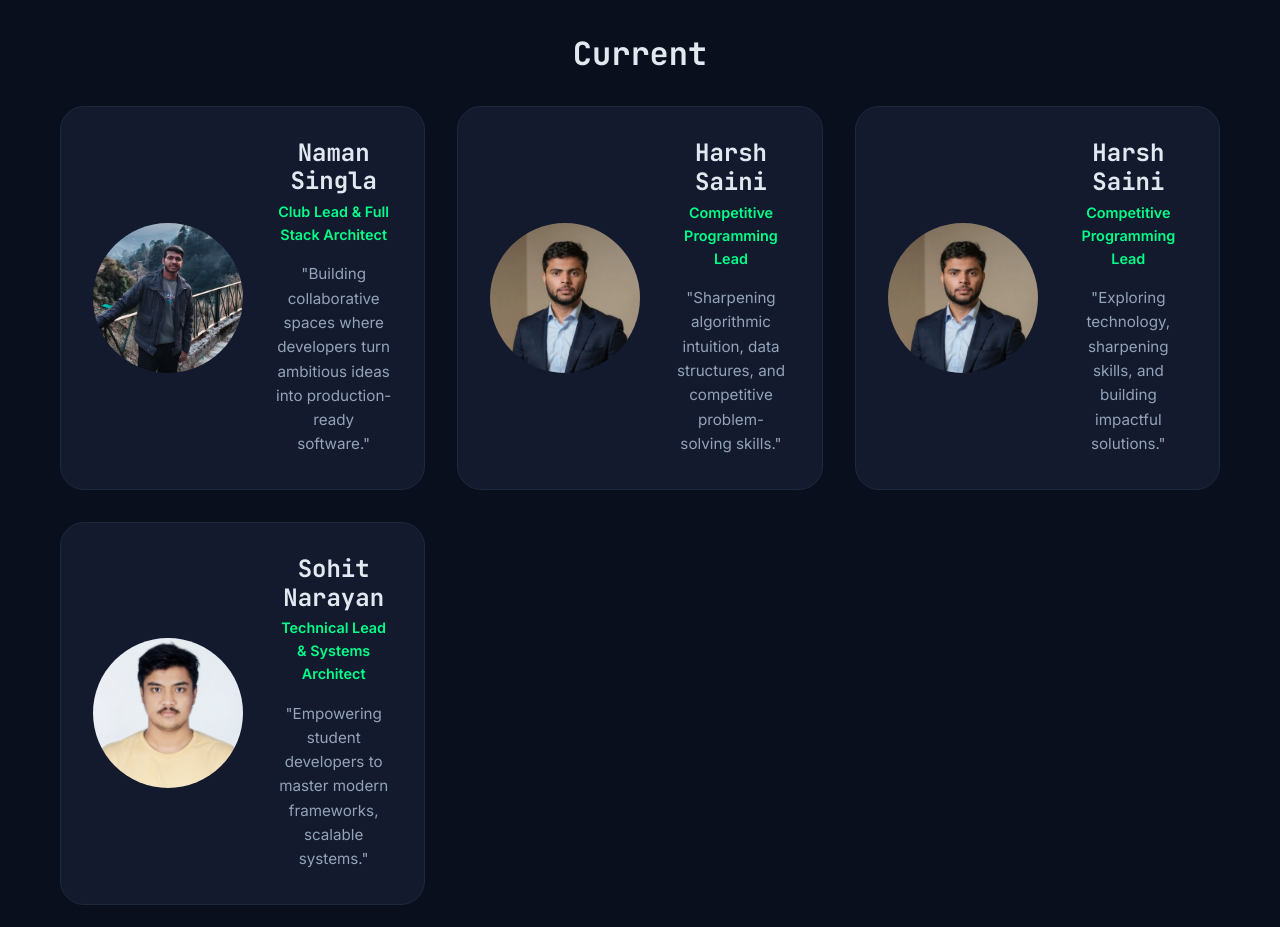
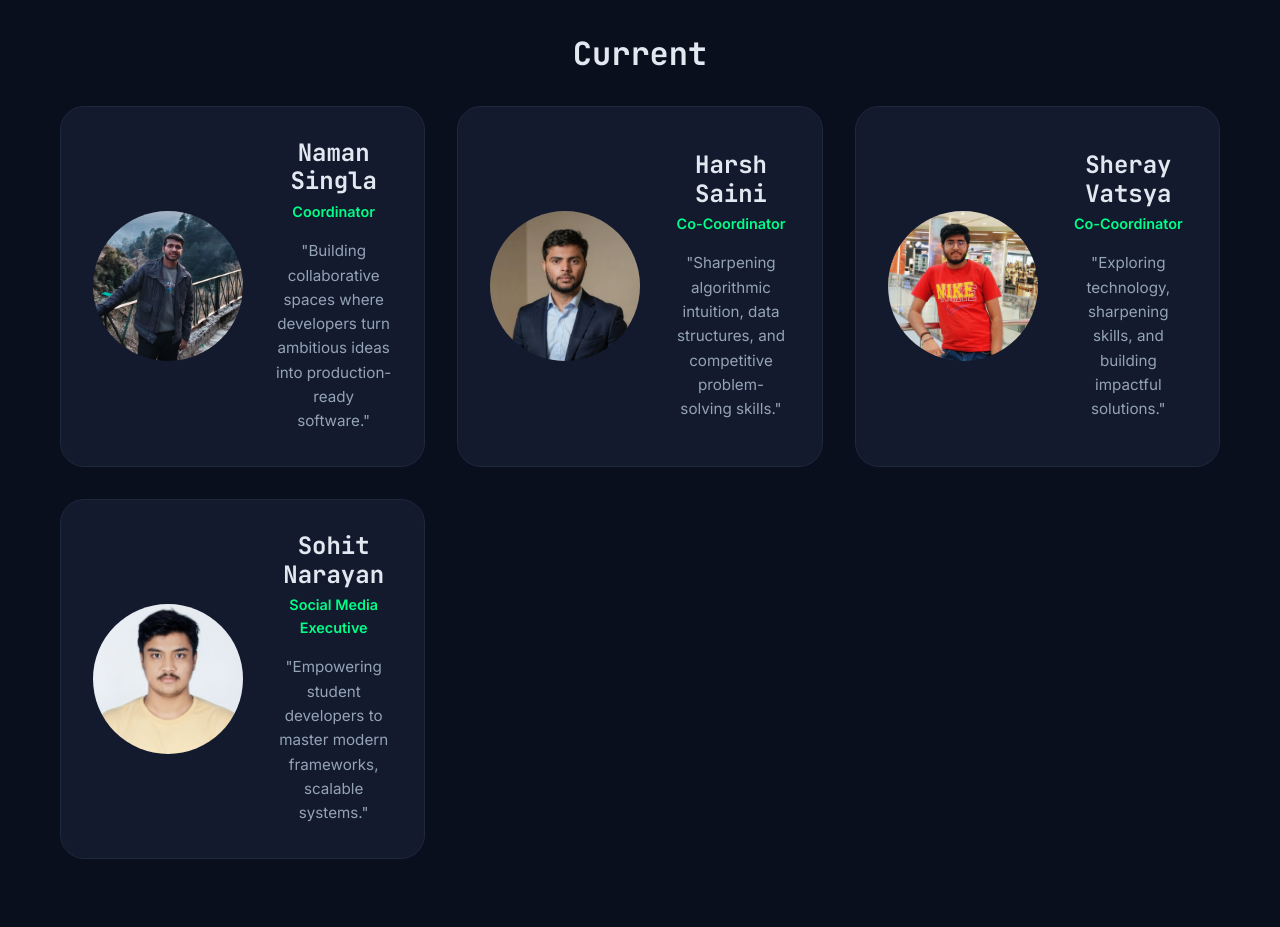
Before and after one commit to devnestnielit/devnest.ropar, a Next.js app: page /about in a window 1280 px wide. Shown: the part 2740-3667 px from the top of the page. Built offline with nearby package versions, Linux system fonts and the light colour scheme; no server answers.

Commit message:
Image fixed

```diff
--- a/app/about/page.tsx
+++ b/app/about/page.tsx
@@ -139,7 +139,7 @@ export default function AboutPage() {
             </div>
             <div style={{ flex: 1, textAlign: 'center' }}>
               <h3 style={{ fontSize: '1.5rem', color: 'var(--text-primary)', marginBottom: '4px' }}>Naman Singla</h3>
-              <p style={{ color: 'var(--accent)', fontWeight: 600, marginBottom: '1rem', fontSize: '0.9rem' }}>Club Lead &amp; Full Stack Architect</p>
+              <p style={{ color: 'var(--accent)', fontWeight: 600, marginBottom: '1rem', fontSize: '0.9rem' }}>Coordinator</p>
               <p style={{ color: 'var(--text-muted)', fontSize: '0.95rem' }}>
                 &quot;Building collaborative spaces where developers turn ambitious ideas into production-ready software.&quot;
               </p>
@@ -161,7 +161,7 @@ export default function AboutPage() {
             </div>
             <div style={{ flex: 1, textAlign: 'center' }}>
               <h3 style={{ fontSize: '1.5rem', color: 'var(--text-primary)', marginBottom: '4px' }}>Harsh Saini</h3>
-              <p style={{ color: 'var(--accent)', fontWeight: 600, marginBottom: '1rem', fontSize: '0.9rem' }}>Competitive Programming Lead</p>
+              <p style={{ color: 'var(--accent)', fontWeight: 600, marginBottom: '1rem', fontSize: '0.9rem' }}>Co-Coordinator</p>
               <p style={{ color: 'var(--text-muted)', fontSize: '0.95rem' }}>
                 &quot;Sharpening algorithmic intuition, data structures, and competitive problem-solving skills.&quot;
               </p>
@@ -171,7 +171,7 @@ export default function AboutPage() {
           <motion.div initial={{ opacity: 0, y: 20 }} whileInView={{ opacity: 1, y: 0 }} viewport={{ once: true }} style={{ background: 'var(--bg-card)', borderRadius: '24px', padding: '2rem', border: '1px solid var(--border)', display: 'flex', gap: '2rem', alignItems: 'center', flexWrap: 'wrap' }}>
             <div style={{ width: '150px', height: '150px', borderRadius: '50%', background: 'var(--border-light)', overflow: 'hidden', flexShrink: 0, margin: '0 auto' }}>
               <img
-                src="/team/harsh-saini.jpg"
+                src="/team/sheray.jpeg"
                 alt="Harsh Saini - Competitive Programming Lead"
                 width={150}
                 height={150}
@@ -182,8 +182,8 @@ export default function AboutPage() {
               />
             </div>
             <div style={{ flex: 1, textAlign: 'center' }}>
-              <h3 style={{ fontSize: '1.5rem', color: 'var(--text-primary)', marginBottom: '4px' }}>Harsh Saini</h3>
-              <p style={{ color: 'var(--accent)', fontWeight: 600, marginBottom: '1rem', fontSize: '0.9rem' }}>Competitive Programming Lead</p>
+              <h3 style={{ fontSize: '1.5rem', color: 'var(--text-primary)', marginBottom: '4px' }}>Sheray Vatsya</h3>
+              <p style={{ color: 'var(--accent)', fontWeight: 600, marginBottom: '1rem', fontSize: '0.9rem' }}>Co-Coordinator</p>
               <p style={{ color: 'var(--text-muted)', fontSize: '0.95rem' }}>
                 &quot;Exploring technology, sharpening skills, and building impactful solutions.&quot;
               </p>
@@ -199,9 +199,6 @@ export default function AboutPage() {
                 height={150}
                 style={{ width: '100%', height: '100%', objectFit: 'cover' }}
                 onError={(e) => {
-                  // BUG-4: prefer the self-hosted photo; fall back to the (expiring)
-                  // LinkedIn CDN URL until the local file is added, then to the avatar.
-                  // Owner: save Sohit's photo as public/team/sohit-narayan.jpg.
                   const img = e.target as HTMLImageElement;
                   if (!img.dataset.fbk) {
                     img.dataset.fbk = '1';
@@ -214,7 +211,7 @@ export default function AboutPage() {
             </div>
             <div style={{ flex: 1, textAlign: 'center' }}>
               <h3 style={{ fontSize: '1.5rem', color: 'var(--text-primary)', marginBottom: '4px' }}>Sohit Narayan</h3>
-              <p style={{ color: 'var(--accent)', fontWeight: 600, marginBottom: '1rem', fontSize: '0.9rem' }}>Technical Lead &amp; Systems Architect</p>
+              <p style={{ color: 'var(--accent)', fontWeight: 600, marginBottom: '1rem', fontSize: '0.9rem' }}>Social Media Executive</p>
               <p style={{ color: 'var(--text-muted)', fontSize: '0.95rem' }}>
                 &quot;Empowering student developers to master modern frameworks, scalable systems.&quot;
               </p>
```
Also changed, not shown: public/team/sheray.jpeg (added), public/team/sohit-narayan.svg (deleted).
